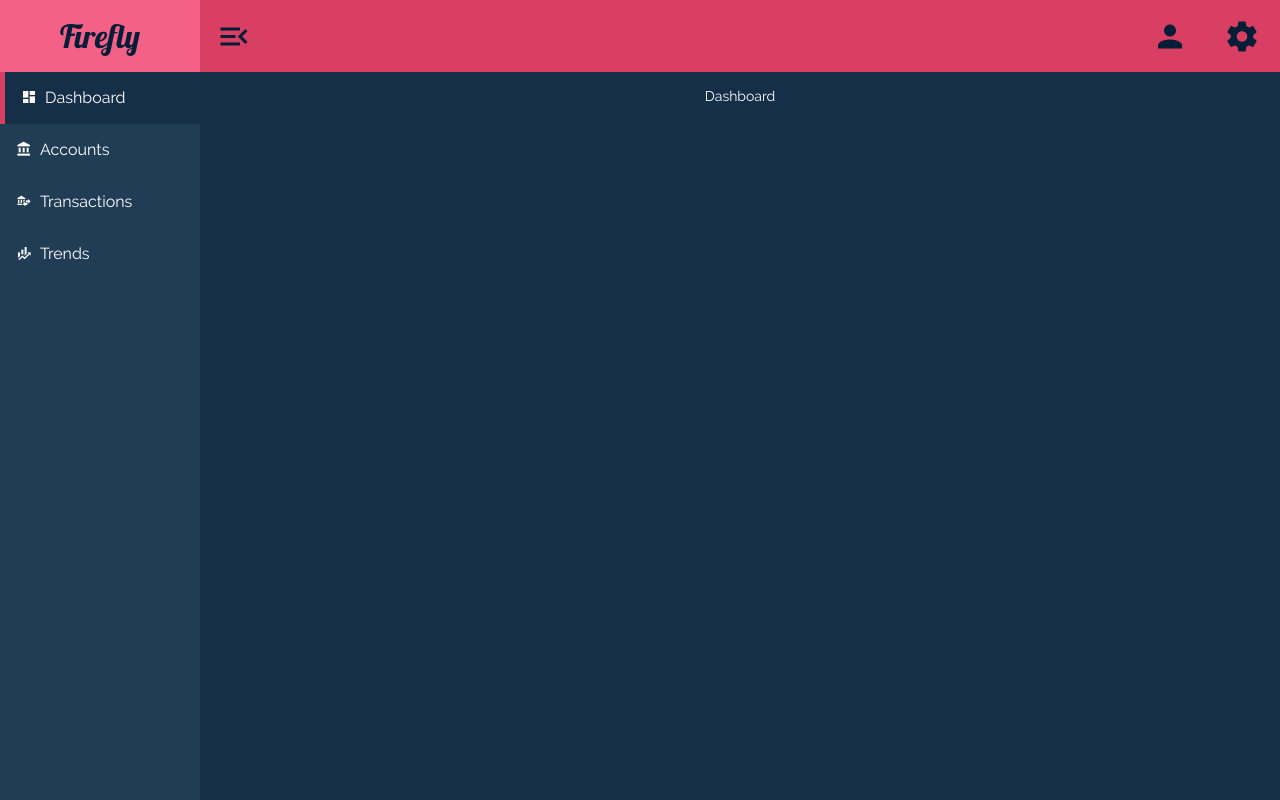
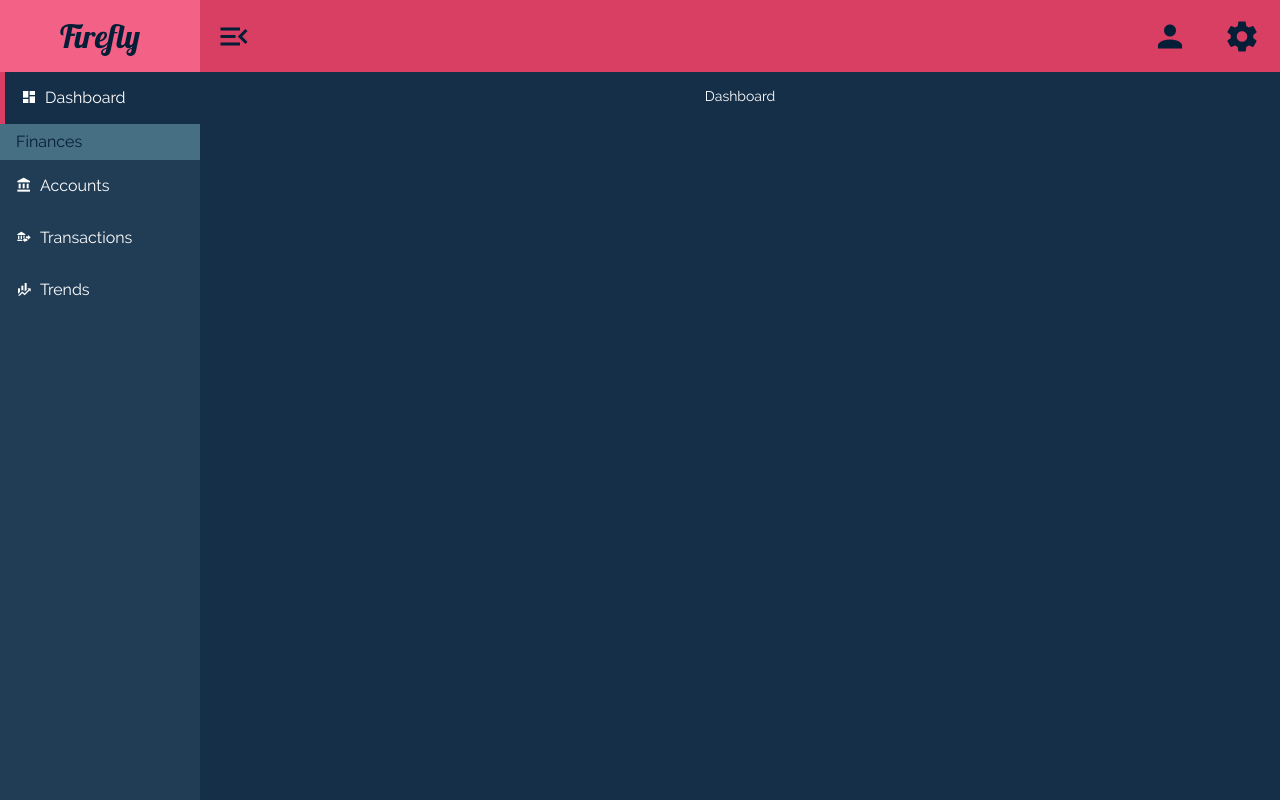
Before and after one commit to alex-c/firefly, a Vue app in the folder firefly-frontend/: page /dashboard in a window 1280 px wide. Built offline with nearby package versions, Linux system fonts and the light colour scheme; sample sign-in values are in the browser's storage.

Commit message:
Added admin pages

```diff
--- a/firefly-frontend/src/components/MenuButton.vue
+++ b/firefly-frontend/src/components/MenuButton.vue
@@ -1,5 +1,4 @@
 <template>
-  <!--router-link :to="{path: route}"-->
   <div class="menu-button" :class="{active: currentRoute == route}" @click="navigate">
     <div>
       <span class="menu-button-icon mdi" :class="this.icon" />
--- /dev/null
+++ b/firefly-frontend/src/components/MenuHeader.vue
@@ -0,0 +1,39 @@
+<template>
+  <div class="menu-header">
+    <div>
+      <span class="menu-header-icon mdi" :class="this.icon" v-show="collapsed" />
+      <div>{{$t(`general.${name}`)}}</div>
+    </div>
+  </div>
+</template>
+
+<script>
+export default {
+  name: 'menu-button',
+  props: ['name', 'icon', 'collapsed'],
+};
+</script>
+
+<style lang="scss" scoped>
+@import '@/style/colors.scss';
+
+.menu-header {
+  background-color: $secondary-lighter;
+  color: var($--theme-primary-contrast);
+  & > div {
+    margin: 8px 16px;
+    height: 20px;
+    overflow: hidden;
+    & > div {
+      float: left;
+      max-width: 20px;
+    }
+  }
+  overflow: auto;
+}
+
+.menu-header-icon {
+  float: left;
+  margin-right: 8px;
+}
+</style>
--- a/firefly-frontend/src/i18n/en.json
+++ b/firefly-frontend/src/i18n/en.json
@@ -7,9 +7,13 @@
     "account": "Account",
     "logout": "Log out",
     "dashboard": "Dashboard",
+    "finances": "Finances",
     "accounts": "Accounts",
     "transactions": "Transactions",
     "trends": "Trends",
+    "admin": "Administration",
+    "user-admin": "Users",
+    "account-admin": "Accounts",
     "language": "Language",
     "theme": "Theme",
     "save": "Save"
--- a/firefly-frontend/src/router/index.js
+++ b/firefly-frontend/src/router/index.js
@@ -2,18 +2,33 @@ import Vue from 'vue';
 import VueRouter from 'vue-router';
 Vue.use(VueRouter);
 
-// Views
+// Views - general
 import Login from '@/views/Login.vue';
 import Private from '@/views/Private.vue';
 import UserAccount from '@/views/pages/UserAccount.vue';
+import NotFound from '@/views/pages/NotFound.vue';
+
+// Views - pages
 import Dashboard from '@/views/pages/Dashboard.vue';
 import Accounts from '@/views/pages/Accounts.vue';
 import Transactions from '@/views/pages/Transactions.vue';
 import Trends from '@/views/pages/Trends.vue';
-import NotFound from '@/views/pages/NotFound.vue';
+
+// Views - admin pages
+import UserAdmin from '@/views/admin-pages/UserAdmin.vue';
+import AccountAdmin from '@/views/admin-pages/AccountAdmin.vue';
 
 // Store
 import store from '../store/store.js';
+
+// Admin navigation guard
+function userIsAdmin(_to, _from, next) {
+  if (store.state.admin) {
+    next();
+  } else {
+    next(_from);
+  }
+}
 
 // Define routes
 const routes = [
@@ -64,6 +79,16 @@ const routes = [
         component: Trends,
       },
       {
+        path: '/user-admin',
+        component: UserAdmin,
+        beforeEnter: userIsAdmin,
+      },
+      {
+        path: '/account-admin',
+        component: AccountAdmin,
+        beforeEnter: userIsAdmin,
+      },
+      {
         path: '*',
         component: NotFound,
       },
--- a/firefly-frontend/src/store/store.js
+++ b/firefly-frontend/src/store/store.js
@@ -12,6 +12,7 @@ import ui from './modules/store.ui.js';
 const token = localStorage.getItem('token');
 const email = localStorage.getItem('email');
 const name = localStorage.getItem('name');
+const admin = localStorage.getItem('admin') === 'true';
 
 // Set up store
 export default new Vuex.Store({
@@ -19,26 +20,32 @@ export default new Vuex.Store({
     token: token,
     email: email,
     name: name,
+    admin: admin,
   },
   mutations: {
     login(state, token) {
       const decodedToken = jwtDecode(token);
       const email = decodedToken.sub;
       const name = decodedToken.name;
+      const admin = decodedToken.admin === 'true';
       state.token = token;
       state.email = email;
       state.name = name;
+      state.admin = admin;
       localStorage.setItem('token', token);
       localStorage.setItem('email', email);
       localStorage.setItem('name', name);
+      localStorage.setItem('admin', admin);
     },
     logout(state) {
       state.token = null;
       state.email = null;
       state.name = null;
+      state.admin = null;
       localStorage.removeItem('token');
       localStorage.removeItem('email');
       localStorage.removeItem('name');
+      localStorage.removeItem('admin');
     },
   },
   actions: {},
--- a/firefly-frontend/src/views/Menu.vue
+++ b/firefly-frontend/src/views/Menu.vue
@@ -1,19 +1,39 @@
 <template>
   <aside id="menu" :class="{collapsed}">
     <MenuButton name="dashboard" icon="mdi-view-dashboard" :current-route="currentRoute" />
+    <MenuHeader name="finances" icon="mdi-home-currency-usd" :collapsed="collapsed" />
     <MenuButton name="accounts" icon="mdi-bank" :current-route="currentRoute" />
     <MenuButton name="transactions" icon="mdi-bank-transfer" :current-route="currentRoute" />
     <MenuButton name="trends" icon="mdi-finance" :current-route="currentRoute" />
+    <MenuHeader name="admin" icon="mdi-shield-key" :collapsed="collapsed" v-if="userIsAdmin" />
+    <MenuButton
+      name="user-admin"
+      icon="mdi-account-group"
+      :current-route="currentRoute"
+      v-if="userIsAdmin"
+    />
+    <MenuButton
+      name="account-admin"
+      icon="mdi-bank"
+      :current-route="currentRoute"
+      v-if="userIsAdmin"
+    />
   </aside>
 </template>
 
 <script>
 import MenuButton from '@/components/MenuButton.vue';
+import MenuHeader from '@/components/MenuHeader.vue';
 
 export default {
   name: 'menu',
-  components: { MenuButton },
+  components: { MenuButton, MenuHeader },
   props: ['collapsed'],
+  data() {
+    return {
+      userIsAdmin: this.$store.state.admin,
+    };
+  },
   computed: {
     currentRoute() {
       return this.$route.path;
--- /dev/null
+++ b/firefly-frontend/src/views/admin-pages/AccountAdmin.vue
@@ -0,0 +1,12 @@
+<template>
+  <div id="view-account-admin">Account Administration</div>
+</template>
+
+<script>
+export default {
+  name: 'account-admin',
+};
+</script>
+
+<style lang="scss" scoped>
+</style>
--- /dev/null
+++ b/firefly-frontend/src/views/admin-pages/UserAdmin.vue
@@ -0,0 +1,12 @@
+<template>
+  <div id="view-user-admin">User Administration</div>
+</template>
+
+<script>
+export default {
+  name: 'user-admin',
+};
+</script>
+
+<style lang="scss" scoped>
+</style>
```
